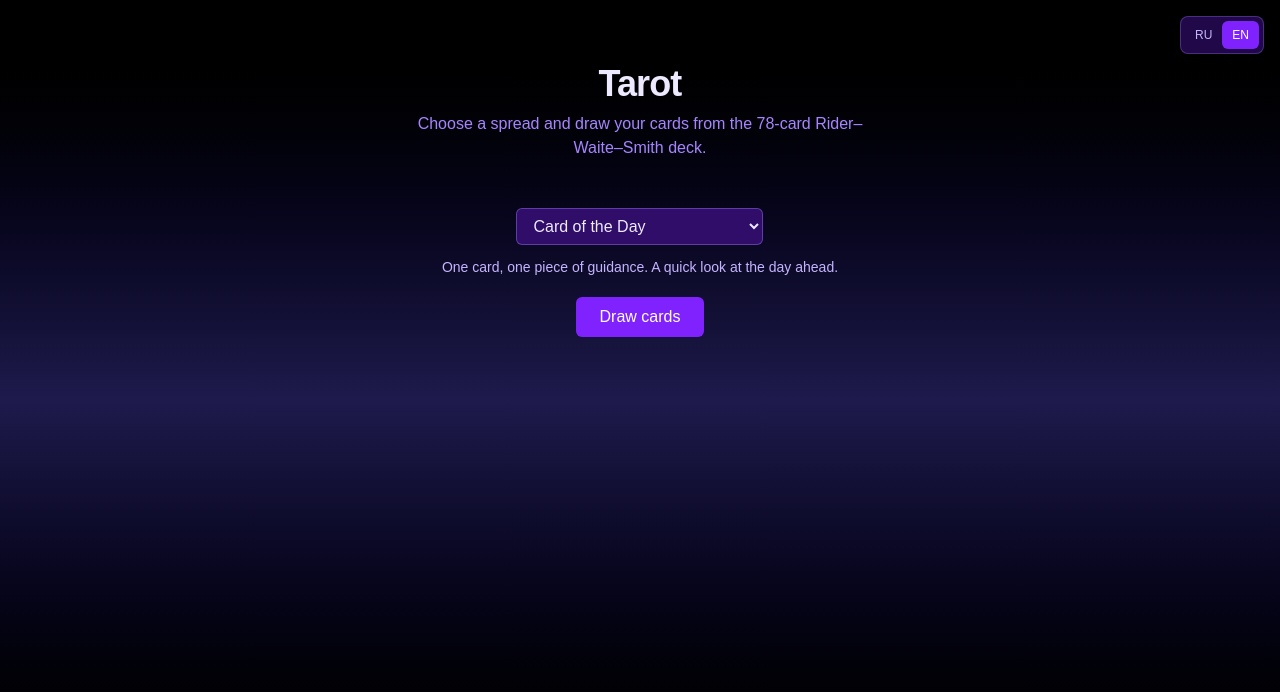
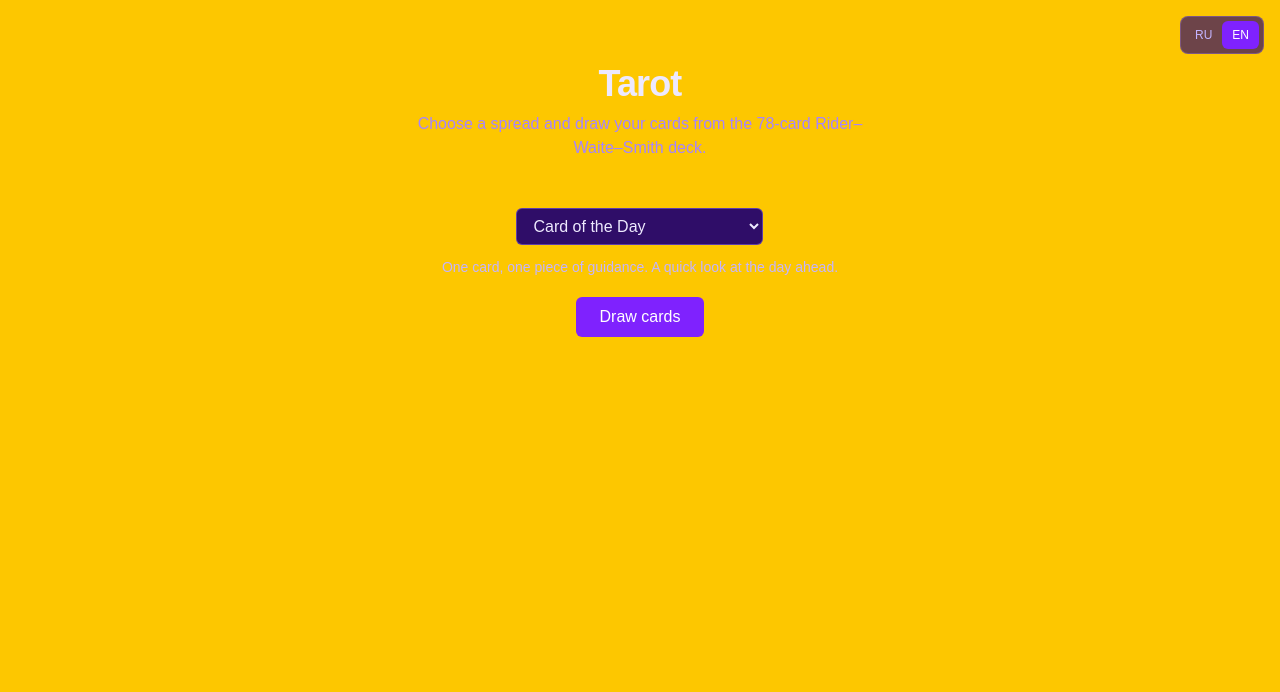
Before and after one commit to Northinrtm/tarot-reading, a Next.js app: page / in a window 1280 px wide. Shown: the top 692 px of the page. Built offline with nearby package versions, Linux system fonts and the light colour scheme.

Commit message:
Change site background to yellow

```diff
--- a/src/app/page.tsx
+++ b/src/app/page.tsx
@@ -50,7 +50,7 @@ export default function Home() {
   const text = UI_TEXT[locale];
 
   return (
-    <div className="relative flex min-h-screen flex-1 flex-col items-center bg-gradient-to-b from-black via-indigo-950 to-black px-6 py-16">
+    <div className="relative flex min-h-screen flex-1 flex-col items-center bg-yellow-400 px-6 py-16">
       <div
         className="absolute right-4 top-4 flex rounded-lg border border-violet-400/30 bg-violet-950/70 p-1 text-xs font-medium"
         aria-label={locale === "ru" ? "Выбор языка" : "Language selector"}
```
